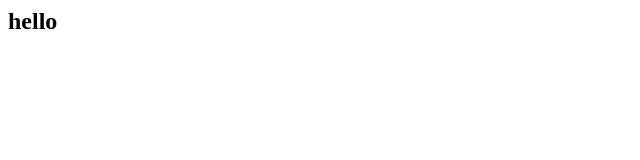
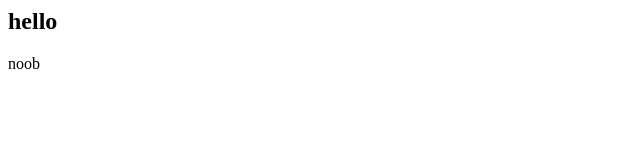
Before and after one commit to PawStrup/Test, a plain HTML site: page index.html in a window 1280 px wide. Shown: the full height of the page, 0-640 px from the left. Drawn offline with Linux system fonts and the light colour scheme.

Commit message:
text added

```diff
--- a/index.html
+++ b/index.html
@@ -7,5 +7,6 @@
 </head>
 <body>
     <h2>hello</h2>
+    <span>noob</span>
 </body>
 </html>
```
